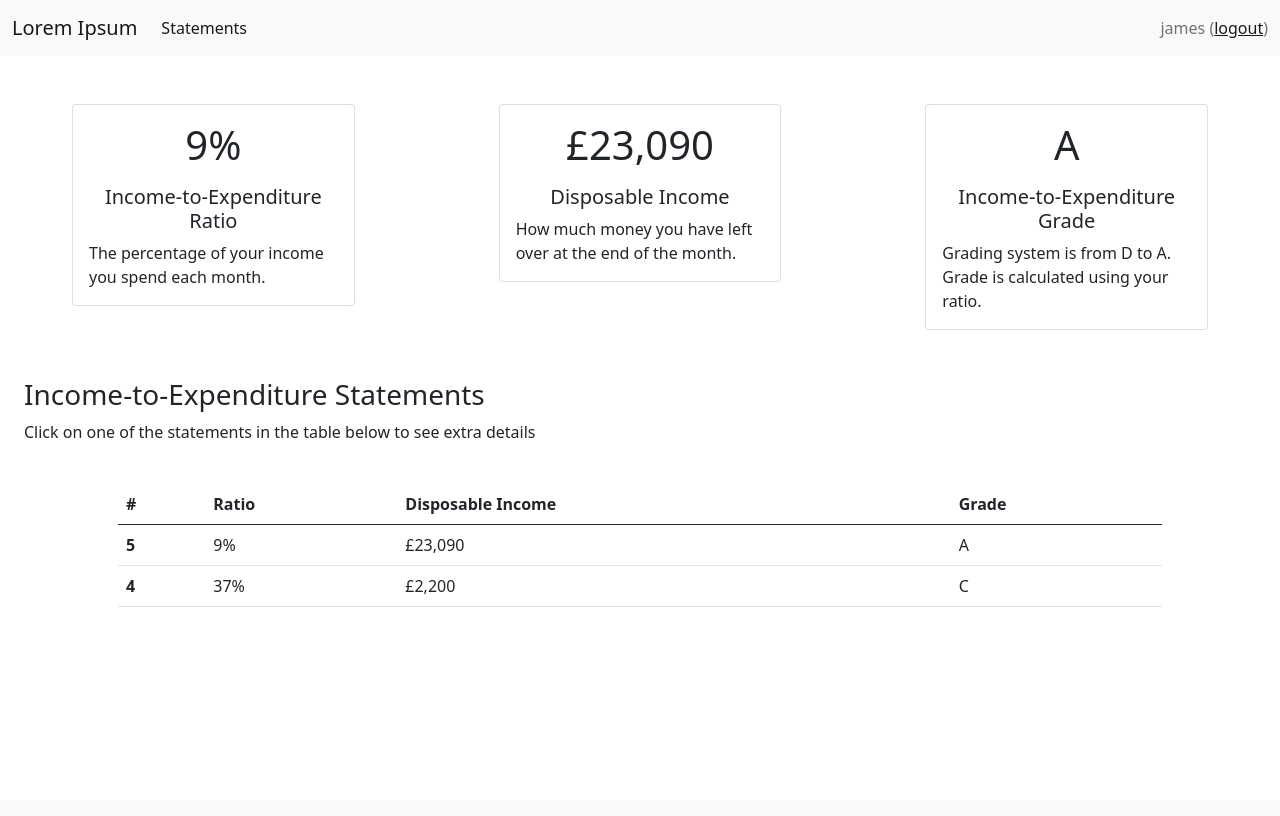
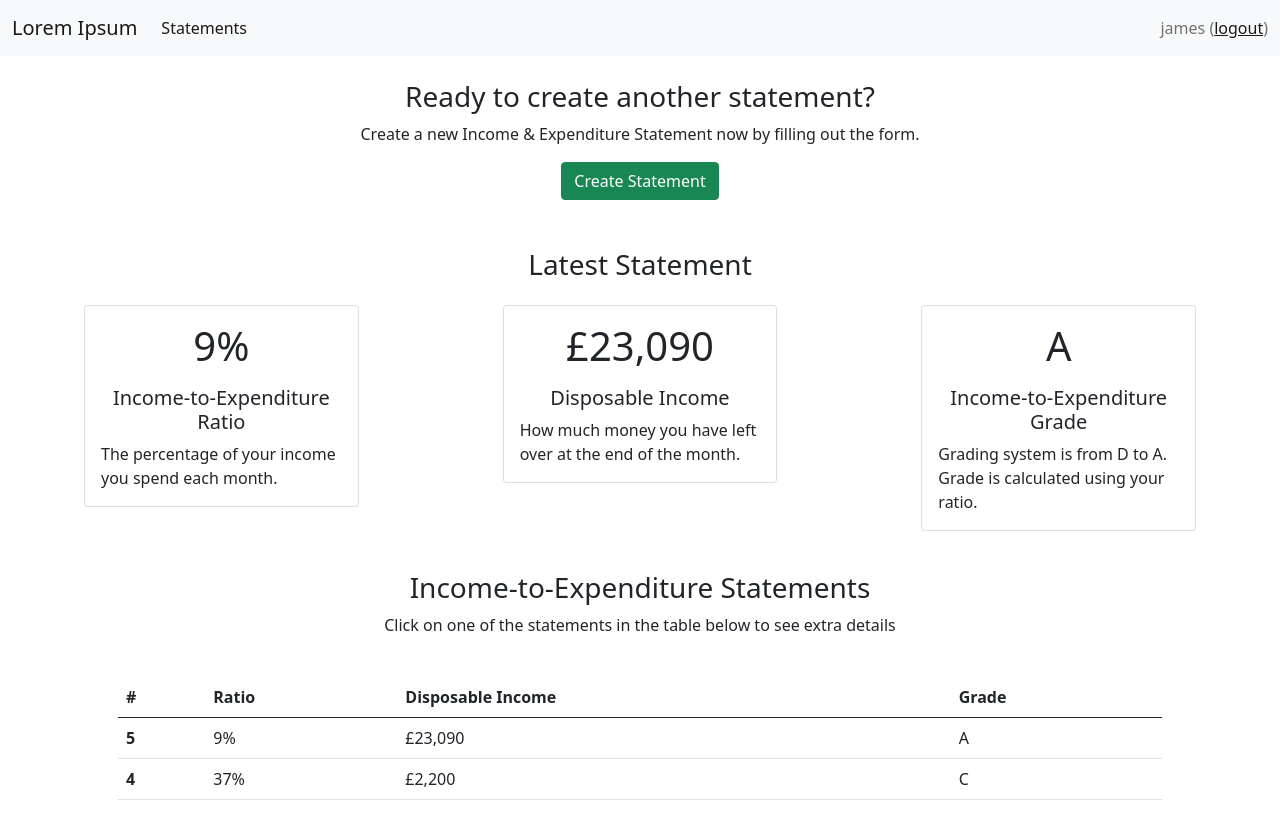
Before and after one commit to jlc-christie/income-expenditure, a Django app: page /statements in a window 1280 px wide. Before the commit the page ends 607 px from the top, so only its background shows below. Run offline with Django 3.2, Linux system fonts and the light colour scheme; a user stored in the database is signed in; data comes from the database, SQL or seed files in the repository; both versions use the stored data as it was after the commit.

Commit message:
Minor bug fixes, e.g. redirecting to correct pages, showing a call to action when there is no statements and adding link to create new statements

```diff
--- a/income_expenditure_proj/income_expenditure/templates/income_expenditure/statement_list.html
+++ b/income_expenditure_proj/income_expenditure/templates/income_expenditure/statement_list.html
@@ -11,8 +11,13 @@ active
 
 {% block content %}
     {% if latest_statement %}
-    <div class="container-fluid" id="current-ie-status">
-        <div class="row py-5 g-5">
+    <div class="container-fluid p-4" id="current-ie-status">
+        <h3 class="text-center">Ready to create another statement?</h3>
+        <p class="text-center">Create a new Income &amp; Expenditure Statement now by filling out the form.</p>
+        <a href="/statements/new" style="text-decoration:none"><button class="btn btn-success d-flex m-auto">Create Statement</button></a>
+
+        <h3 class="text-center mt-5">Latest Statement</h3>
+        <div class="row py-3 g-5">
             <div class="col" id="current-ie-ratio">
                 <div class="card mx-5 pt-3">
                     <h1 class="m-auto">{% widthratio latest_statement.income_expenditure_ratio 1 100 %}%</h1>
@@ -48,8 +53,8 @@ active
     </div>
 
     <div class="container-fluid" id="statement-list">
-        <h3>Income-to-Expenditure Statements</h3>
-        <p>Click on one of the statements in the table below to see extra details</p>
+        <h3 class="text-center">Income-to-Expenditure Statements</h3>
+        <p class="text-center">Click on one of the statements in the table below to see extra details</p>
         <div class="container px-5 pt-4" id="table-container">
             <table class="table table-hover">
                 <thead>
--- a/income_expenditure_proj/income_expenditure/views.py
+++ b/income_expenditure_proj/income_expenditure/views.py
@@ -27,7 +27,7 @@ class CreatePersonView(FormView):
 class IEStatementCreate(LoginRequiredMixin, FormView):
     template_name = 'income_expenditure/new_statement.html'
     form_class = IEStatementForm
-    success_url = reverse_lazy('income_expenditure:new_statement')
+    success_url = reverse_lazy('income_expenditure:statements')
 
     def form_valid(self, form):
         statement = form.save(commit=False)
@@ -39,7 +39,6 @@ class IEStatementCreate(LoginRequiredMixin, FormView):
 class IEStatementList(LoginRequiredMixin, ListView):
     template_name = 'income_expenditure/statement_list.html'
     model = IEStatement
-    paginate_by = 10
 
     def get_context_data(self, **kwargs):
         context = super().get_context_data(**kwargs)
--- a/income_expenditure_proj/income_expenditure_proj/settings.py
+++ b/income_expenditure_proj/income_expenditure_proj/settings.py
@@ -122,3 +122,6 @@ USE_TZ = True
 STATIC_URL = '/static/'
 
 CSRF_COOKIE_SECURE = False
+
+LOGIN_REDIRECT_URL = '/statements'
+LOGOUT_REDIRECT_URL = '/accounts/login'
--- a/income_expenditure_proj/income_expenditure_proj/urls.py
+++ b/income_expenditure_proj/income_expenditure_proj/urls.py
@@ -15,9 +15,11 @@ Including another URLconf
 """
 from django.contrib import admin
 from django.urls import path, include
+from django.views.generic import RedirectView
 
 urlpatterns = [
     path('admin/', admin.site.urls),
     path('accounts/', include('django.contrib.auth.urls')),
-    path('', include('income_expenditure.urls'))
+    path('', include('income_expenditure.urls')),
+    path('', RedirectView.as_view(url='/statements')),
 ]
```
Also changed, not shown: income_expenditure_proj/income_expenditure/templates/registration/login.html (+16 -7 lines), income_expenditure_proj/db.sqlite3.
